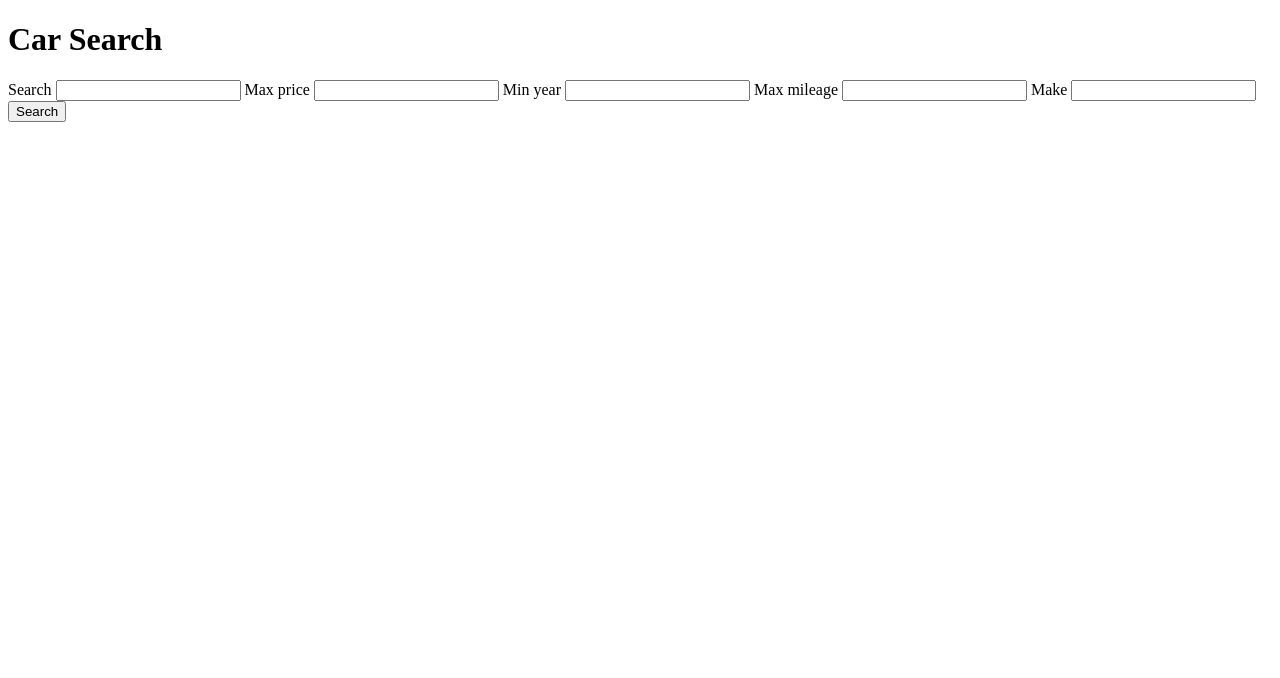
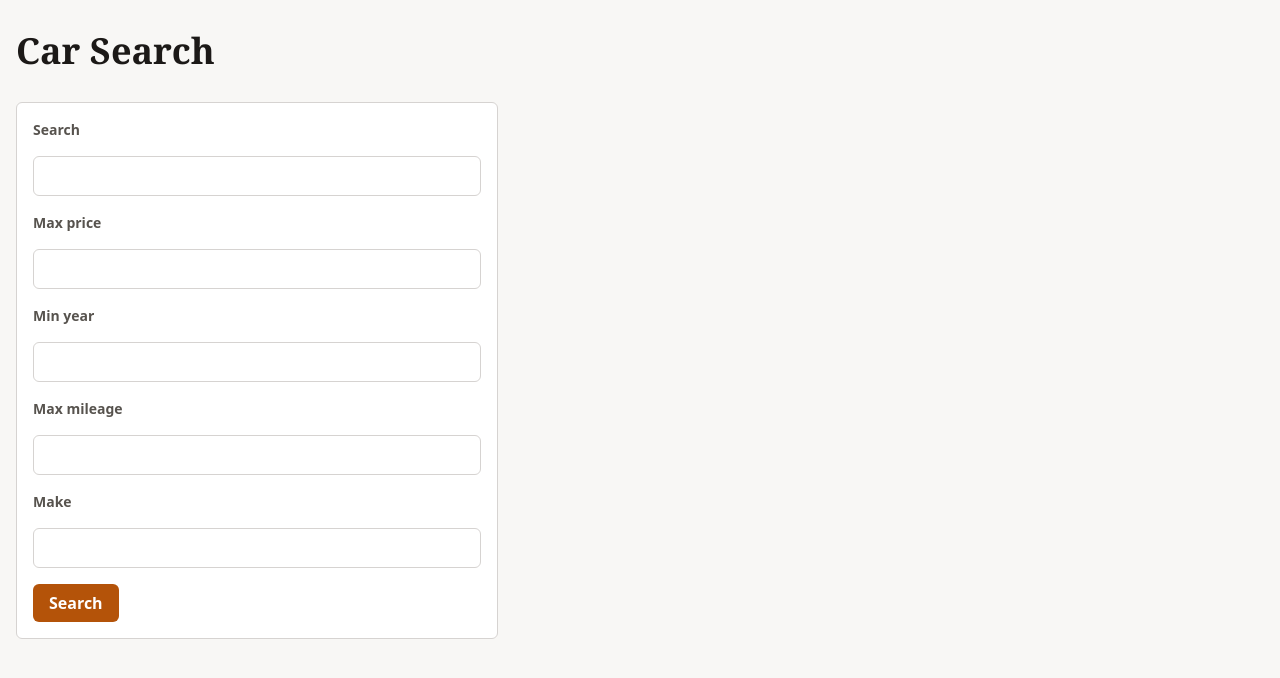
Before and after one commit to bloiko/car-searcher, a SvelteKit app in the folder frontend/: page / in a window 1280 px wide. Shown: the top 678 px of the page. Built offline with nearby package versions, Linux system fonts and the light colour scheme.

Commit message:
Add design-token CSS system (light/dark), restyle h1 and form elements
Reqs: R1.1

```diff
--- a/frontend/src/routes/+page.svelte
+++ b/frontend/src/routes/+page.svelte
@@ -119,3 +119,109 @@
 		</ul>
 	{/if}
 {/if}
+
+<style>
+	:global(:root) {
+		--color-bg: #f8f7f5;
+		--color-surface: #ffffff;
+		--color-text: #1c1917;
+		--color-text-muted: #57534e;
+		--color-border: #d6d3d1;
+		--color-primary: #b45309;
+		--color-primary-text: #ffffff;
+
+		--font-body: system-ui, -apple-system, 'Segoe UI', Roboto, sans-serif;
+		--font-heading: Georgia, 'Times New Roman', serif;
+
+		--text-sm: 0.875rem;
+		--text-base: 1rem;
+		--text-lg: 1.25rem;
+		--text-2xl: 2.25rem;
+
+		--space-1: 0.25rem;
+		--space-2: 0.5rem;
+		--space-3: 0.75rem;
+		--space-4: 1rem;
+		--space-6: 1.5rem;
+
+		--radius: 0.375rem;
+	}
+
+	@media (prefers-color-scheme: dark) {
+		:global(:root) {
+			--color-bg: #1c1917;
+			--color-surface: #292524;
+			--color-text: #f5f5f4;
+			--color-text-muted: #a8a29e;
+			--color-border: #44403c;
+			--color-primary: #f59e0b;
+			--color-primary-text: #1c1917;
+		}
+	}
+
+	:global(body) {
+		margin: 0;
+		background-color: var(--color-bg);
+		color: var(--color-text);
+		font-family: var(--font-body);
+		font-size: var(--text-base);
+		line-height: 1.5;
+	}
+
+	h1 {
+		font-family: var(--font-heading);
+		font-size: var(--text-2xl);
+		color: var(--color-text);
+		margin: var(--space-6) var(--space-4);
+	}
+
+	form {
+		display: flex;
+		flex-direction: column;
+		gap: var(--space-4);
+		max-width: 28rem;
+		margin: 0 var(--space-4) var(--space-6);
+		padding: var(--space-4);
+		background-color: var(--color-surface);
+		border: 1px solid var(--color-border);
+		border-radius: var(--radius);
+	}
+
+	label {
+		font-family: var(--font-body);
+		font-size: var(--text-sm);
+		font-weight: 600;
+		color: var(--color-text-muted);
+	}
+
+	input {
+		font-family: var(--font-body);
+		font-size: var(--text-base);
+		color: var(--color-text);
+		background-color: var(--color-surface);
+		border: 1px solid var(--color-border);
+		border-radius: var(--radius);
+		/* Longhand padding (rather than the shorthand) so each side keeps
+		   resolving its own custom property. */
+		padding-top: var(--space-2);
+		padding-bottom: var(--space-2);
+		padding-left: var(--space-3);
+		padding-right: var(--space-3);
+	}
+
+	button {
+		align-self: flex-start;
+		font-family: var(--font-body);
+		font-size: var(--text-base);
+		font-weight: 600;
+		color: var(--color-primary-text);
+		background-color: var(--color-primary);
+		border: none;
+		border-radius: var(--radius);
+		padding-top: var(--space-2);
+		padding-bottom: var(--space-2);
+		padding-left: var(--space-4);
+		padding-right: var(--space-4);
+		cursor: pointer;
+	}
+</style>
--- a/frontend/vite.config.ts
+++ b/frontend/vite.config.ts
@@ -7,7 +7,13 @@ export default defineConfig(({ mode }) => ({
 		sveltekit({
 			compilerOptions: {
 				// Force runes mode for the project, except for libraries. Can be removed in svelte 6.
-				runes: ({ filename }) => filename.split(/[/\\]/).includes('node_modules') ? undefined : true
+				runes: ({ filename }) => filename.split(/[/\\]/).includes('node_modules') ? undefined : true,
+				// Vitest's module runner doesn't go through Vite's dev-time CSS injection
+				// (that relies on import.meta.hot, which isn't present outside the dev
+				// server), so component <style> blocks never reach the DOM under test
+				// unless Svelte inlines them into the JS output itself. Keep 'external'
+				// (a separate, cacheable .css file) for real dev/build.
+				css: mode === 'test' ? 'injected' : 'external'
 			},
 
 			// adapter-auto only supports some environments, see https://svelte.dev/docs/kit/adapter-auto for a list.
```
Also changed, not shown: 1 other file (tests, documents, lock files or other folders).
